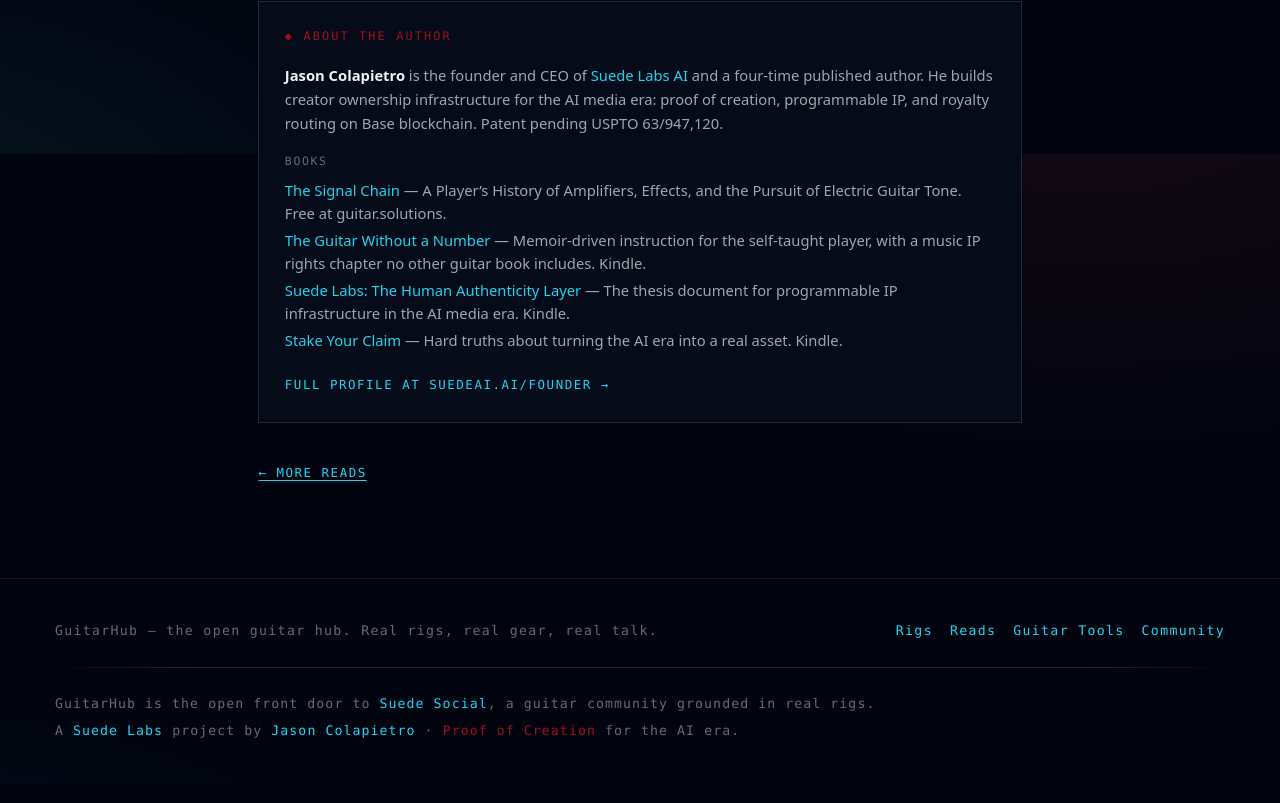
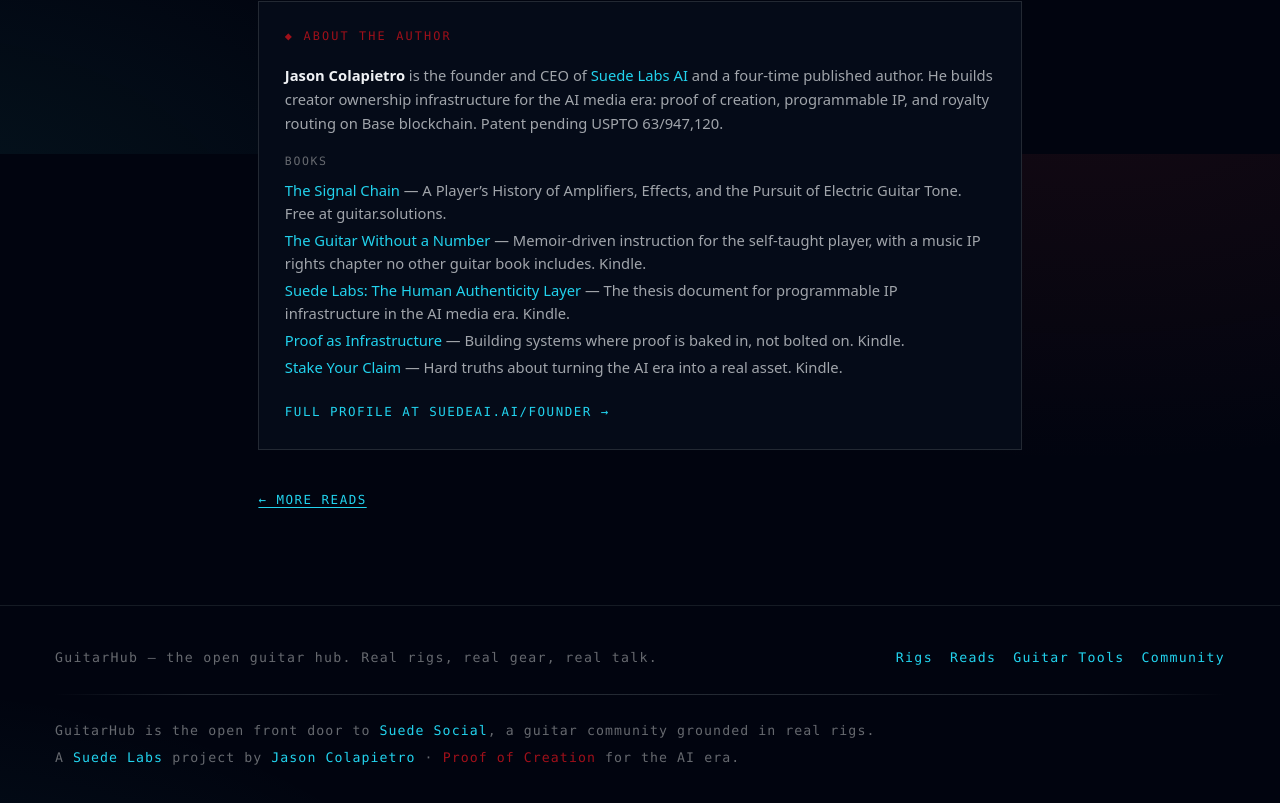
Before and after one commit to Suede-AI/guitarhub, a Next.js app: page /who-owns-the-output-stage in a window 1280 px wide. Shown: the part 3046-3849 px from the top of the page. Built offline with nearby package versions, Linux system fonts and the light colour scheme.

Commit message:
docs: add Proof as Infrastructure to all article bio cards

```diff
--- a/app/rights-metadata-dark-matter/page.tsx
+++ b/app/rights-metadata-dark-matter/page.tsx
@@ -8,6 +8,7 @@
 const GUITAR_WITHOUT_A_NUMBER_URL = "https://www.amazon.com/dp/B0GD5FX6N6";
 const HUMAN_AUTHENTICITY_LAYER_URL = "https://www.amazon.com/dp/B0GD5FX6N6";
 const STAKE_YOUR_CLAIM_URL = "https://www.amazon.com/dp/B0GRG8LGQQ";
+const PROOF_AS_INFRASTRUCTURE_URL = "https://www.amazon.com/dp/B0GMB2VLXQ";
 
 const TITLE = "Rights Metadata Is the Dark Matter of the Creative Economy";
 const DESCRIPTION =
@@ -549,6 +550,12 @@
                 &mdash; The thesis document for programmable IP infrastructure in the AI media era. Kindle.
               </li>
               <li>
+                <a className="link" href={PROOF_AS_INFRASTRUCTURE_URL} target="_blank" rel="noopener" style={{ textDecoration: "none" }}>
+                  Proof as Infrastructure
+                </a>{" "}
+                &mdash; Building systems where proof is baked in, not bolted on. Kindle.
+              </li>
+              <li>
                 <a className="link" href={STAKE_YOUR_CLAIM_URL} target="_blank" rel="noopener" style={{ textDecoration: "none" }}>
                   Stake Your Claim
                 </a>{" "}
--- a/app/who-owns-the-output-stage/page.tsx
+++ b/app/who-owns-the-output-stage/page.tsx
@@ -8,6 +8,7 @@
 const GUITAR_WITHOUT_A_NUMBER_URL = "https://www.amazon.com/dp/B0GD5FX6N6";
 const HUMAN_AUTHENTICITY_LAYER_URL = "https://www.amazon.com/dp/B0GD5FX6N6";
 const STAKE_YOUR_CLAIM_URL = "https://www.amazon.com/dp/B0GRG8LGQQ";
+const PROOF_AS_INFRASTRUCTURE_URL = "https://www.amazon.com/dp/B0GMB2VLXQ";
 
 const TITLE = "Who Owns the Output Stage";
 const DESCRIPTION =
@@ -363,6 +364,12 @@
                 &mdash; The thesis document for programmable IP infrastructure in the AI media era. Kindle.
               </li>
               <li>
+                <a className="link" href={PROOF_AS_INFRASTRUCTURE_URL} target="_blank" rel="noopener" style={{ textDecoration: "none" }}>
+                  Proof as Infrastructure
+                </a>{" "}
+                &mdash; Building systems where proof is baked in, not bolted on. Kindle.
+              </li>
+              <li>
                 <a className="link" href={STAKE_YOUR_CLAIM_URL} target="_blank" rel="noopener" style={{ textDecoration: "none" }}>
                   Stake Your Claim
                 </a>{" "}
```
